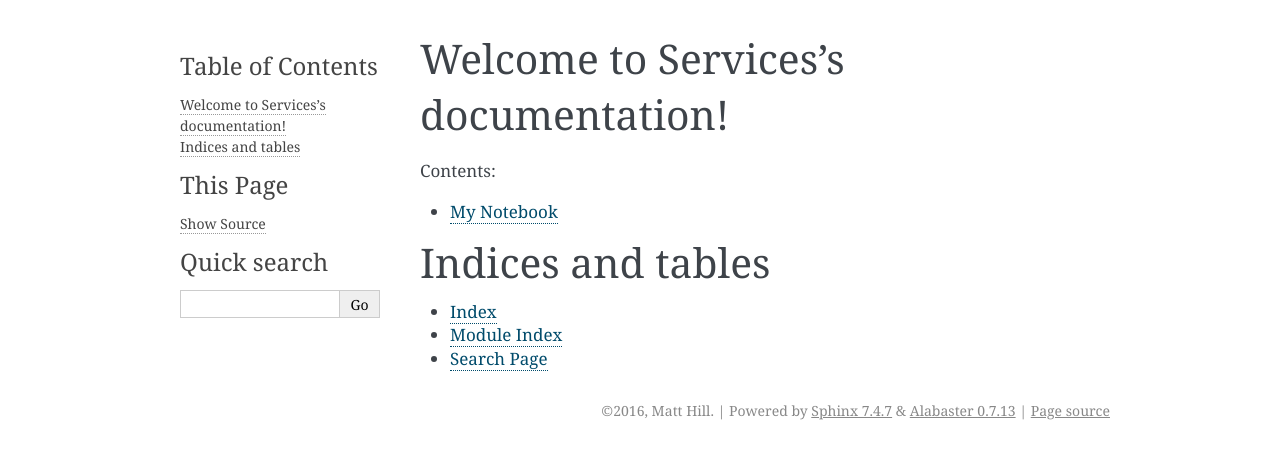
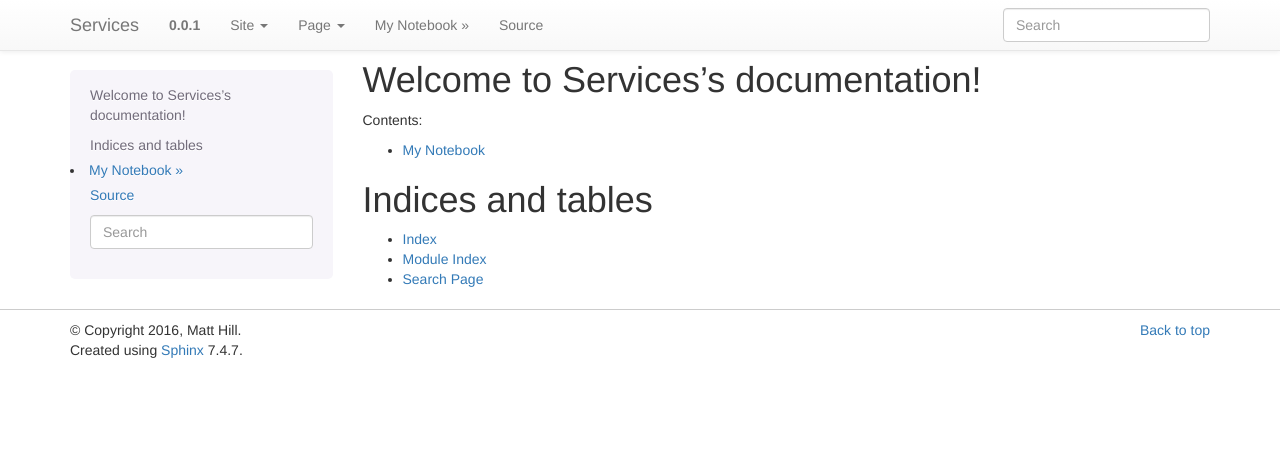
Before and after one commit to mattjhill/services, a Sphinx documentation site: the page built from docs/index.rst, in a window 1280 px wide. Shown: the top 459 px of the page. Built offline with Sphinx 7.4.7, drawn with Linux system fonts in a browser that asks for light colours.

Commit message:
bootstrap

```diff
--- a/docs/conf.py
+++ b/docs/conf.py
@@ -15,7 +15,7 @@
 
 import sys
 import os
-
+import sphinx_bootstrap_theme
 # If extensions (or modules to document with autodoc) are in another directory,
 # add these directories to sys.path here. If the directory is relative to the
 # documentation root, use os.path.abspath to make it absolute, like shown here.
@@ -115,7 +115,7 @@ todo_include_todos = False
 
 # The theme to use for HTML and HTML Help pages.  See the documentation for
 # a list of builtin themes.
-html_theme = 'alabaster'
+html_theme = 'bootstrap'
 
 # Theme options are theme-specific and customize the look and feel of a theme
 # further.  For a list of options available for each theme, see the
@@ -123,7 +123,7 @@ html_theme = 'alabaster'
 #html_theme_options = {}
 
 # Add any paths that contain custom themes here, relative to this directory.
-#html_theme_path = []
+html_theme_path = sphinx_bootstrap_theme.get_html_theme_path()
 
 # The name for this set of Sphinx documents.
 # "<project> v<release> documentation" by default.
--- a/environment.yml
+++ b/environment.yml
@@ -7,4 +7,5 @@ dependencies:
     - ipykernel
     - pip:
         - nbsphinx
+        - sphinx_bootstrap_theme
 #       - dependency_from_pip
```
